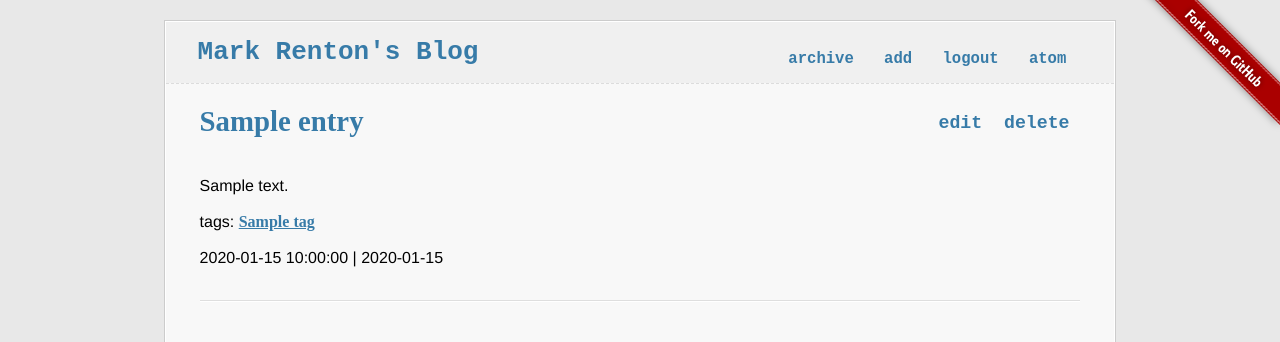
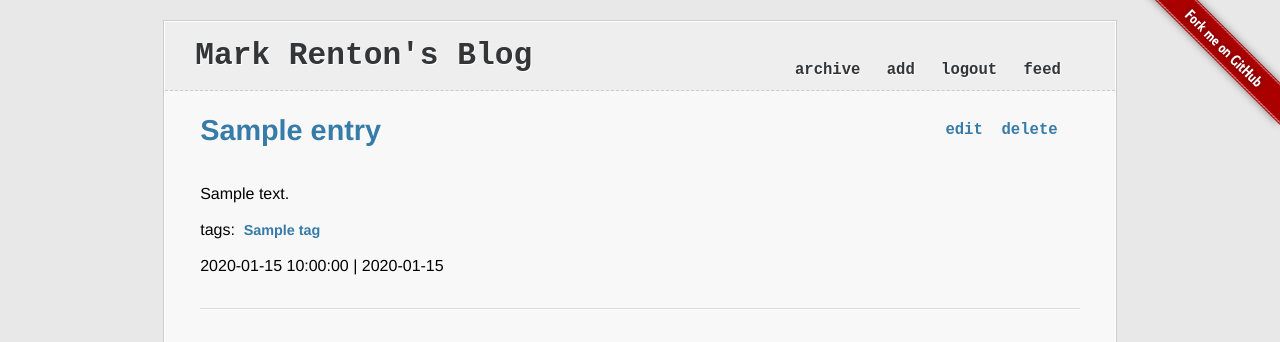
Before and after one commit to indexofire/flasky, a Flask app: template flasky/blog/templates/index.html in a window 1280 px wide. Shown: the top 342 px of the page. Run offline with Flask 2, Linux system fonts and the light colour scheme; the visitor is signed in with stand-in values (Sample User, id 1); the template is opened without the code that fills it: most values are stand-ins (such as "Sample title", 1, 10 or a date in 2020); some libraries are stand-ins or nearby versions.

Commit message:
add tag view

```diff
--- a/flasky/blog/application.py
+++ b/flasky/blog/application.py
@@ -6,7 +6,7 @@ from flask import render_template, redirect, url_for, request, abort, flash, \
     session, get_flashed_messages
 from werkzeug.contrib.atom import AtomFeed
 from blog import app
-from blog.models import Entry
+from blog.models import Entry, Tag, Taggable
 
 
 def make_external(url):
@@ -21,7 +21,7 @@ def recent_feed():
             q.title,
             unicode(q.content),
             content_type='html',
-            url=make_external(q.slug),
+            url=make_external('entry/' + q.slug),
             updated=q.date,
         )
     return feed.get_response()
@@ -146,7 +146,9 @@ def logout():
 
 @app.route('/tags/<tag>')
 def tag(tag):
-    pass
+    e = Tag.get_by_name(tag)
+    qs = Entry.get(e.tagged)
+    return render_template('archive.html', entries=qs)
 
 
 if __name__ == '__main__':
--- a/flasky/blog/settings.py
+++ b/flasky/blog/settings.py
@@ -3,6 +3,6 @@ DEBUG             = True
 CSRF_ENABLED      = True
 SECRET_KEY        = '64Qj&f62Fa(fa&_A98a0-1ZlkfFaGz9A$69'
 CSRF_SESSION_LKEY = '69JFJ^$(D#!S;LKdeh8asSNJ283403808=+'
-USERNAME          = 'admin'
-PASSWORD          = '123456'
+USERNAME          = 'indexofire'
+PASSWORD          = '7810018'
 ARTICLE_PERPAGE   = 10
--- a/flasky/blog/templates/archive.html
+++ b/flasky/blog/templates/archive.html
@@ -9,10 +9,10 @@
   {% for entry in entries %}
   <tr>
     <td>
-      <h2><a href="entry/{{ entry.slug }}">{{ entry.title }}</a></h2>
+      <p><a href="entry/{{ entry.slug }}">{{ entry.title }}</a></p>
     </td>
     <td>
-      <p>{{ entry.date|timesince }}{% if session.logged_in %} | <a href="edit/{{ entry.key().id() }}">edit</a> | <a href="delete/{{ entry.key().id() }}">delete</a>{% endif %}</p>
+      <p>{{ entry.date|timesince }}{% if session.logged_in %} | <a href="/entry/{{ entry.slug }}/edit">edit</a> | <a href="/entry/{{ entry.slug }}/del">delete</a>{% endif %}</p>
     </td>
 {% else %}
   <tr>
--- a/flasky/blog/templates/index.html
+++ b/flasky/blog/templates/index.html
@@ -4,8 +4,10 @@
 <ul class="entries">
 {% for entry in entries %}
   <li>
-    <h2 style="float:left"><a href="entry/{{ entry.slug }}" title="published: {{ entry.date }}">{{ entry.title }}</a></h2>
-    {% if session.logged_in %}<h4 class="tool"><a href="/entry/{{ entry.slug }}/edit">edit</a><a href="/entry/{{ entry.slug }}/del">delete</a></h4>{% endif %}
+    <h2 class="entry_title"><a href="entry/{{ entry.slug }}" title="published: {{ entry.date }}">{{ entry.title }}</a></h2>
+    {% if session.logged_in %}
+    <p class="tool"><a href="/entry/{{ entry.slug }}/edit">edit</a><a href="/entry/{{ entry.slug }}/del">delete</a></p>
+    {% endif %}
     <div style="clear:both"></div>
     <div class="blog">{{ entry.content|safe }}</div>
     {% if entry.tags %}
--- a/flasky/blog/templates/site.html
+++ b/flasky/blog/templates/site.html
@@ -12,11 +12,11 @@
 </head>
 
 <body onload="prettyPrint()">
+
 <div class="page">
-  <div class="inner">
     <div id="head">
-      <h1 id="title"><a href="/">Mark Renton's Blog</a></h1>
-      <h5 id="menu">
+        <a id="title" href="/">Mark Renton's Blog</a>
+        <div id="menu">
             <a href="/archive">archive</a>
             {% if session.logged_in %}
             <a href="/dashboard">add</a>
@@ -24,23 +24,30 @@
             {% else %}
             <a href="{{ url_for('login') }}">login</a>
             {% endif %}
-        <a href="/recent">atom</a>
-      </h5>
+            <a href="http://feeds.feedburner.com/MarkRentonsBlog">feed</a>
         </div>
-    <div class="b_line"></div>
+    </div>
 
     {% for message in get_flashed_messages() %}
+    <div class="meta">
         <div class="flash">{{ message }}</div>
+    </div>
     {% endfor %}
 
     <div class="content">{% block body %}{% endblock %}</div>
-    <div class="b_line"></div>
+
     <div id="foot">
-      <a href="http://code.google.com/appengine/" target="_blank"><img src="http://code.google.com/appengine/images/appengine-noborder-120x30.gif" alt="Powered by Google App Engine" title="Powered by Google App Engine" class="dashed"/></a>
-      <a href="http://flask.pocoo.org/"><img src="http://flask.pocoo.org/static/badges/made-with-flask-s.png" alt="made with Flask" title="made with Flask" height="32" width="122" /></a>
+        <a href="http://code.google.com/appengine/" target="_blank">
+            <img src="http://code.google.com/appengine/images/appengine-noborder-120x30.gif" alt="Powered by Google App Engine" title="Powered by Google App Engine" />
+        </a>
+        <a href="http://flask.pocoo.org/">
+            <img src="http://flask.pocoo.org/static/badges/made-with-flask-s.png" alt="made with Flask" title="made with Flask" height="32" width="122" />
+        </a>
     </div>
+
 </div>
-</div>
+
 <a href="https://github.com/indexofire/flasky/" class="forkme" target="_blank"></a>
+
 </body>
 </html>
--- a/flasky/static/css/style.css
+++ b/flasky/static/css/style.css
@@ -68,13 +68,11 @@ body {
 }
 a,h1,h2 {
     color: #377BA8;
-    font-family: 'Cuprum';
     font-weight: bold;
 }
 h1 {
     font-size: 2em;
 }
-
 h2 {
     font-size: 1.8em;
 }
@@ -90,52 +88,55 @@ h5 {
 h6 {
     font-size: 1.0em;
 }
-.page {@import url(http://fonts.googleapis.com/css?family=Inconsolata&subset=latin);
+.page {
     margin: auto;
     width: 950px;
     border: 1px solid #CCC;
-    background: #F8F8F8;
-}
-.inner {
-    border: 1px solid #FFF;
-    margin: 0px;
+    background: #FFF;
+    padding: 1px;
 }
 #head {
     margin: 0em;
-    padding: 1em;
-    background: #F0F0F0;
-    height: 1.8em;
+    padding: 1.5em 1.5em 1.3em 1.5em;
+    background: #EEE;
+    border-bottom: 1px dashed #CCC;
 }
-#head a,
-.tool a {
-    padding: 0.2em 0.6em;
+#head a {
+    color: #333537;
+    padding: 0.3em 0.6em 0.2em 0.6em;
+    margin-left: -0.4em;
     text-decoration: none;
     font-family:  monospace;
+    font-weight: bold;
+    text-shadow: 1px 1px 1px #FFF;
 }
-#head a:hover,
-.tool a:hover {
+#head a:hover {
     background: #494949;
     color: #F3F3F3;
     border-radius: 2px;
     -moz-border-radius: 2px;
+    text-shadow: 1px 1px 1px #111;
 }
 #title {
-    margin: 0em;
-    padding: 0em;
-    float: left;
+    font-size: 2.4em;
 }
 #menu {
-    margin-top: 0.5em;
-    padding-right: 1em;
+    margin: 0em;
+    padding: 0.8em 1.2em;
     float: right;
 }
 #menu a {
-    margin: 0em 0.2em;
+    margin: 0.3em;
+    padding: 0.2em 0.4em;
+    text-decoration: none;
+    font-size: 1.2em;
 }
-.b_line {
-    border-top: 1px dashed #DCDCDC;
-    margin: 0em;
-    padding@import url(http://fonts.googleapis.com/css?family=Inconsolata&subset=latin);: 0em;
+#menu a:hover{
+    background: #494949;
+    color: #F3F3F3;
+    border-radius: 2px;
+    -moz-border-radius: 2px;
+    text-shadow: 1px 1px 1px #111;
 }
 ul.entries {
     list-style: none;
@@ -196,25 +205,38 @@ pre, code, tt {
 }
 .content {
     margin: 0em;
-    padding: 0.9em;
+    padding: 1em;
     background: #F8F8F8;
 }
 .tool {
     float: right;
+    margin-right: 0.8em;
+}
+.tool a {
+    margin: 0.2em;
+    padding: 0.2em 0.4em;
+    font-family: monospace;
+    font-size: 1.2em;
+    text-decoration: none;
+}
+.tool a:hover {
+    background: #393939;
+    color: #E8E8E8;
+    border-radius: 2px;
+    -moz-border-radius: 2px;
+    text-shadow: 1px 1px 1px #111;
 }
 .break_line {
     margin: 2em 1.2em;
     border-top: 1px solid #DEDEDE;
     border-bottom: 1px solid #FFF;
 }
-#foot{
+#foot {
     height: 40px;
-    background: #F0F0F0;
-    margin: 0px;
-    padding: 1em;
-}
-#foot .dashed {
-    border: 1px dashed #CACACA;
+    background: #EEE;
+    margin: 0em;
+    padding: 1em 2em;
+    border-top: 1px dashed #CCC;
 }
 .forkme{
     position: absolute;
@@ -232,5 +254,19 @@ pre, code, tt {
 }
 .entry_table td,
 .entry_table th {
-    padding: 10px;
+    padding: 0.8em;
 }
+.posttags a {
+    margin: 0em;
+    padding: 0.3em;
+    font-size: 1.2em;
+    text-decoration: none;
+    font-size: 0.9em;
+}
+.posttags a:hover {
+    background: #393939;
+    color: #E8E8E8;
+}
+.entry_title {
+    float: left;
+}
```
Also changed, not shown: other parts of flasky/static/css/style.css (+9 -1 lines). Lines whose indentation alone changed are shown as unchanged.
